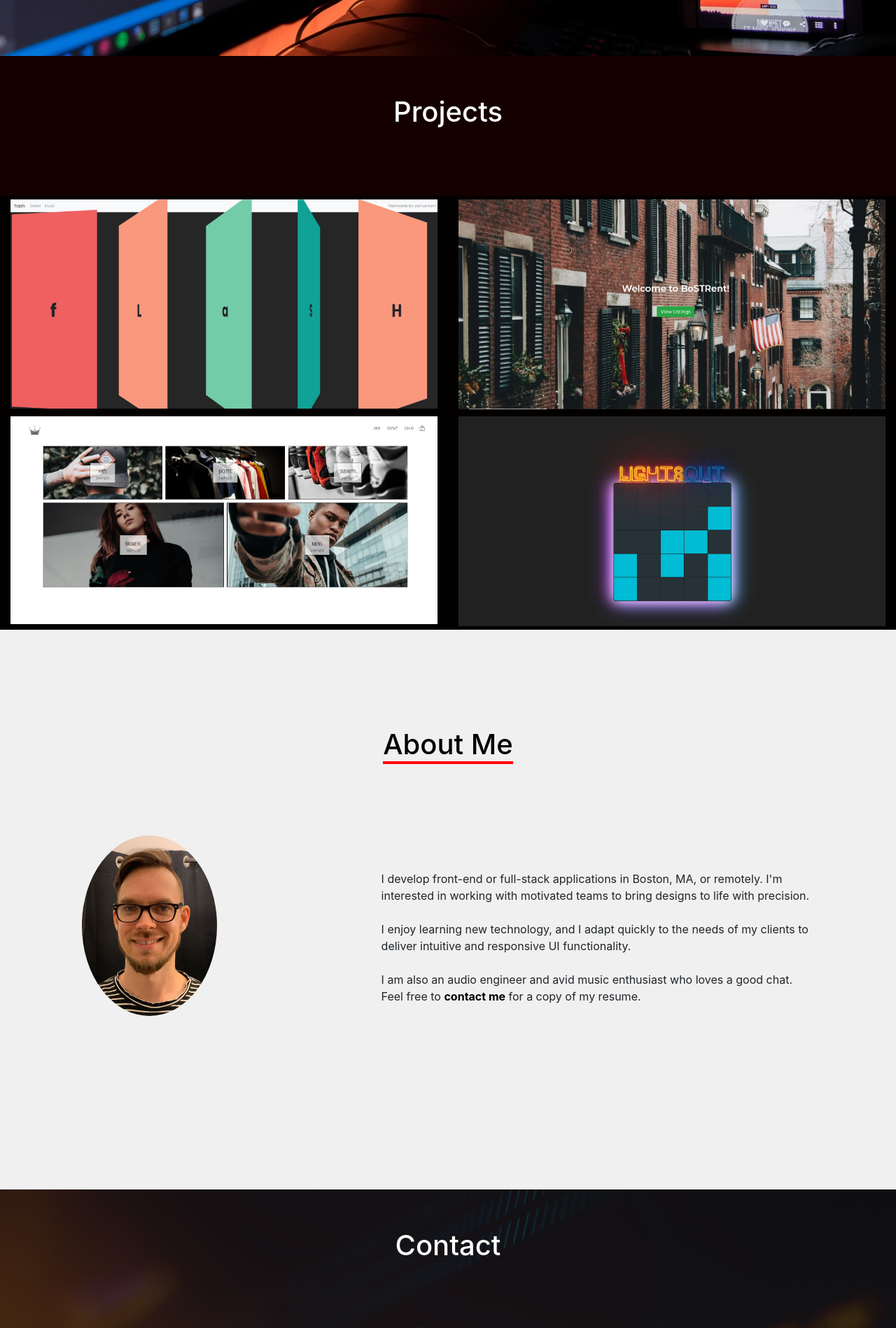
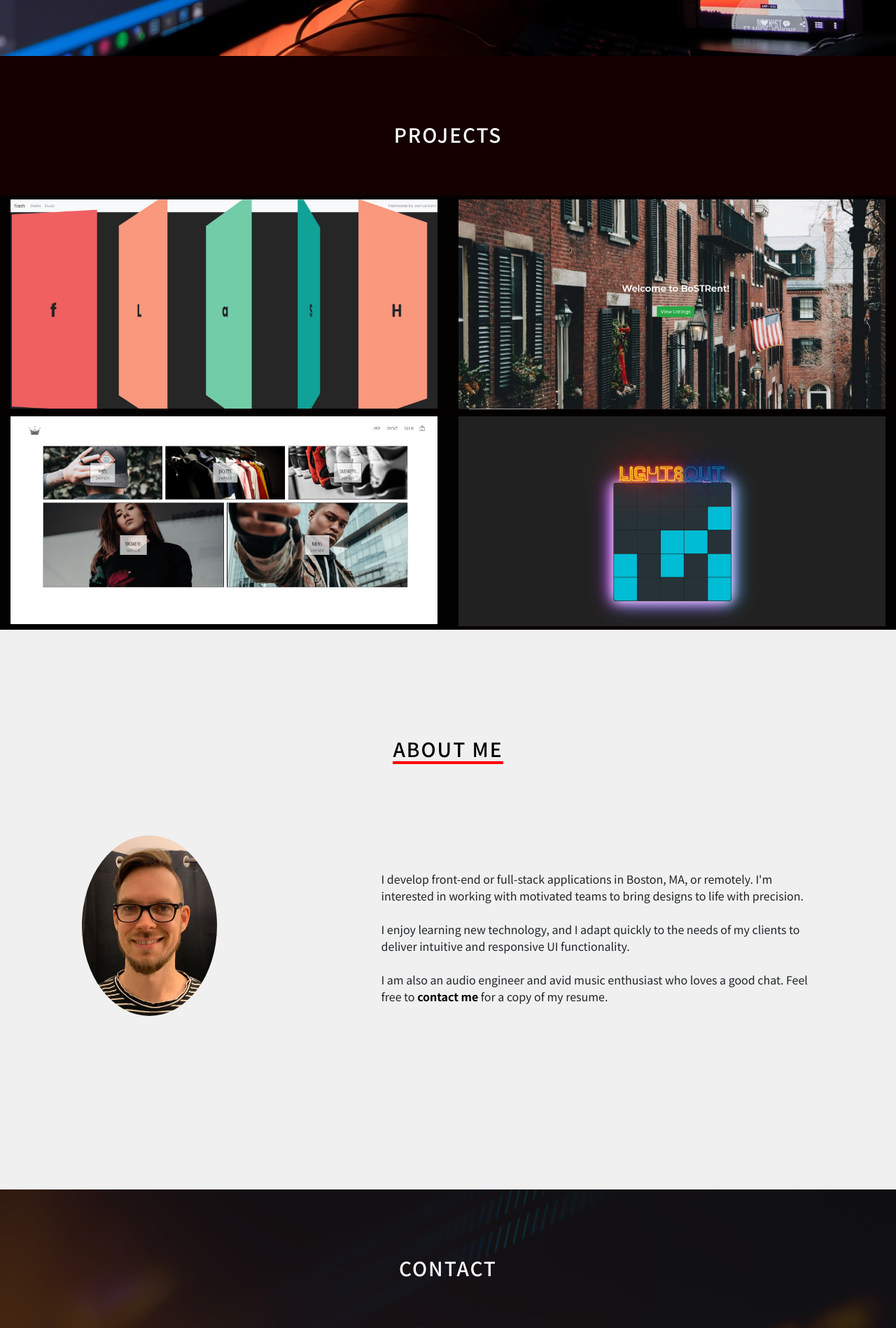
Before and after one commit to joshuakerndev/portfoliov2, a React (Create React App) app: page / in a window 1280 px wide. Shown: the part 720-2618 px from the top of the page at 70% size. Built offline with nearby package versions, Linux system fonts and the light colour scheme.

Commit message:
finish styling and font

```diff
--- a/package.json
+++ b/package.json
@@ -10,6 +10,7 @@
     "node-sass": "^4.14.1",
     "react": "^16.13.1",
     "react-dom": "^16.13.1",
+    "react-pdf": "^5.0.0",
     "react-router": "^5.2.0",
     "react-router-dom": "^5.2.0",
     "react-router-hash-link": "^2.1.0",
--- a/public/index.html
+++ b/public/index.html
@@ -4,7 +4,7 @@
     <meta charset="utf-8" />
     <meta name="viewport" content="width=device-width, initial-scale=1" />
     <meta name="theme-color" content="#000000" />
-    <title>Joshua Kern Dev</title>
+    <link href="https://fonts.googleapis.com/css2?family=Noto+Sans+TC:wght@400;500;700&display=swap" rel="stylesheet">
   </head>
   <body>
     <noscript>You need to enable JavaScript to run this app.</noscript>
--- a/src/components/AboutPage/AboutPage.jsx
+++ b/src/components/AboutPage/AboutPage.jsx
@@ -9,7 +9,7 @@ const AboutPage = () => {
     return (
         <div className="AboutPage" id="About">
             <div className="AboutHeader">
-                <h1>About Me</h1>
+                <h1>ABOUT ME</h1>
             </div>
             <Row className="AboutContent" xs="1" sm="2">
                 <Col className="PictureOfMe" xs="12" sm="4">
--- a/src/components/AboutPage/AboutPage.scss
+++ b/src/components/AboutPage/AboutPage.scss
@@ -15,6 +15,9 @@
     justify-content: center;
     align-items: flex-end;
     h1 {
+        font-size: 28px;
+        letter-spacing: 2px;
+        margin-top: 40px;
         padding-top: 56px;
         color: black;
         border-bottom: 4px solid red;
--- a/src/components/AppNavbar/AppNavbar.scss
+++ b/src/components/AppNavbar/AppNavbar.scss
@@ -6,8 +6,11 @@
 
 .NavText {
     color: white !important;
+    letter-spacing: 2px;
+    margin: 3px;
 }
 
 .NavBrandLogo {
     color: red !important;
+    letter-spacing: 2px;
 }
--- a/src/components/ContactPage/ContactPage.jsx
+++ b/src/components/ContactPage/ContactPage.jsx
@@ -6,7 +6,7 @@ const ContactPage = () => {
     return (
         <div className="ContactPage" id="Contact">
             <div className="ContactHeader">
-                <h1>Contact</h1>
+                <h1>CONTACT</h1>
             </div>
 
             <div className="ContactInfo">
--- a/src/components/ContactPage/ContactPage.scss
+++ b/src/components/ContactPage/ContactPage.scss
@@ -18,6 +18,9 @@
     justify-content: center;
     background-color: rgba(0,0,0,0.5);
     h1 {
+        font-size: 28px;
+        letter-spacing: 2px;
+        margin-top: 40px;
         padding-top: 56px;
         color:white;
     }
--- a/src/components/PortfolioPage/PortfolioPage.jsx
+++ b/src/components/PortfolioPage/PortfolioPage.jsx
@@ -16,7 +16,7 @@ const PortfolioPage = () => {
         <div className="PortfolioPage" id="Portfolio">
             <div className="PortfolioOpacityLayer">
                 <div className="PortfolioHeader">
-                    <h1>Projects</h1>
+                    <h1>PROJECTS</h1>
                 </div>
                 <div className="ProjectContainer">
                     <Row className="ProjectRow" xs="1" md="1" lg="2">
--- a/src/components/PortfolioPage/PortfolioPage.scss
+++ b/src/components/PortfolioPage/PortfolioPage.scss
@@ -23,6 +23,9 @@
     display: flex;
     justify-content: center;
     h1 {
+        font-size: 28px;
+        letter-spacing: 2px;
+        margin-top: 40px;
         padding-top: 56px;
         color:white;
     }
--- a/src/index.css
+++ b/src/index.css
@@ -1,3 +1,4 @@
 body > #root > div {
   height: 100vh;
+  font-family: 'Noto Sans TC', sans-serif;
 }
```
Also changed, not shown: 2 other files (tests, documents, lock files or other folders).
